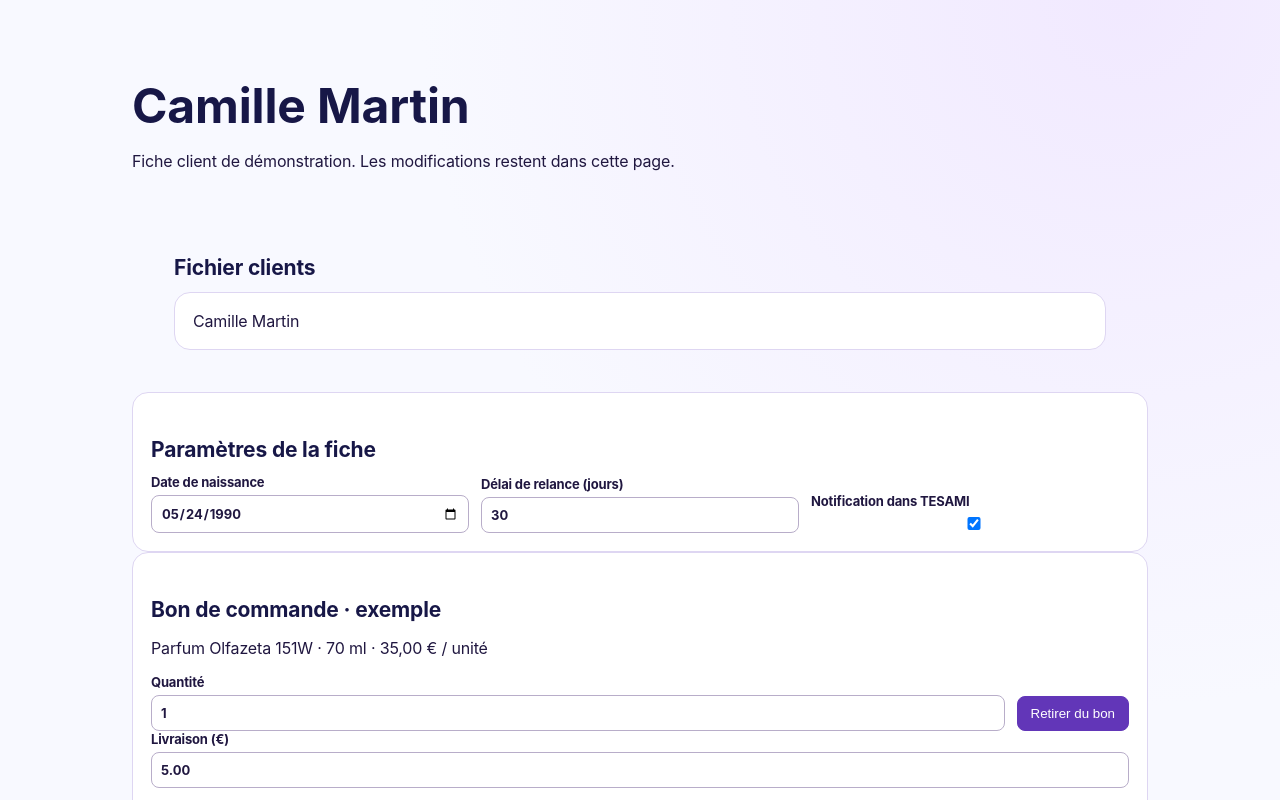
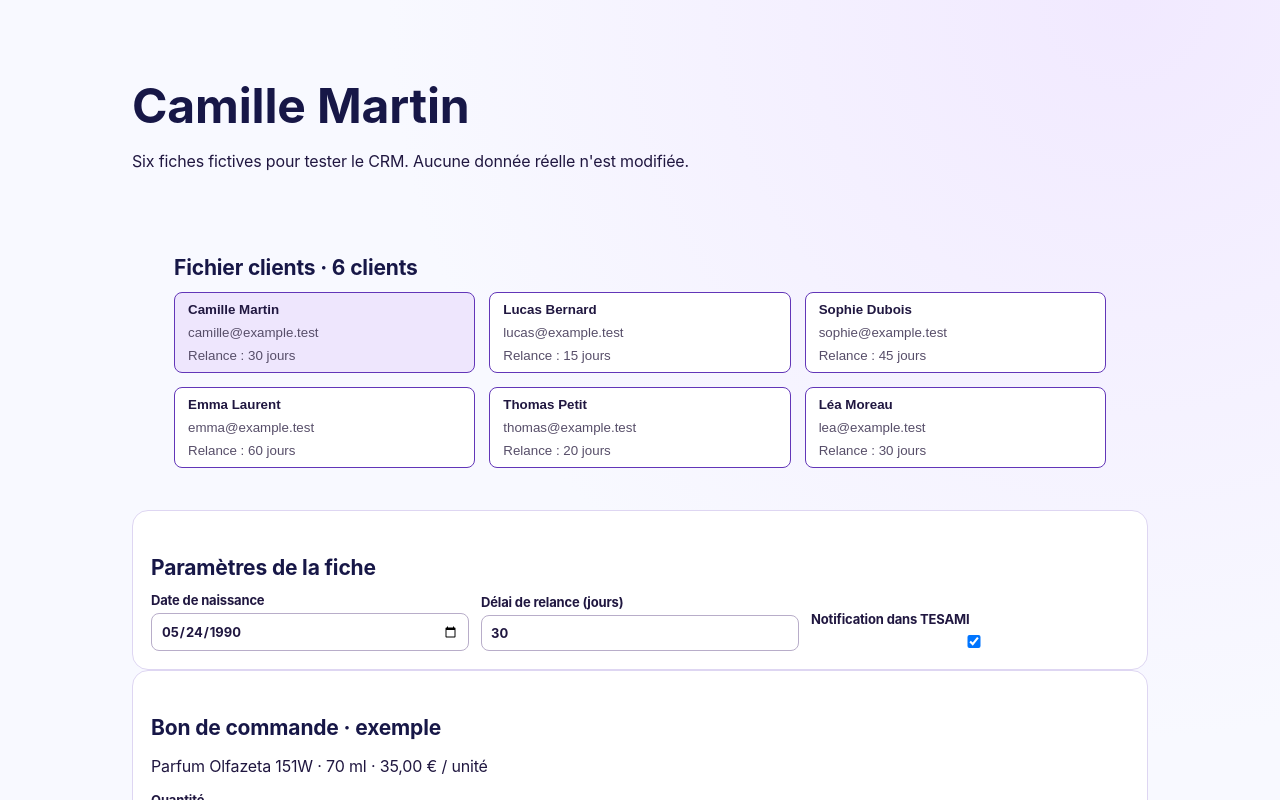
Before and after one commit to RUBYCORP95/Networkly-AI, a Next.js app: page /demo/crm in a window 1280 px wide. Shown: the top 800 px of the page. Built offline with nearby package versions, Linux system fonts and the light colour scheme.

Commit message:
Corriger l'affichage de six clients dans la démo CRM

```diff
--- a/app/demo/crm/page.js
+++ b/app/demo/crm/page.js
@@ -3,7 +3,6 @@
 import { useState } from "react";
 import { afterDays, demoSettings, formatDate, isDate, nextBirthday, parisDate } from "../../../lib/crm/dates.mjs";
 import { formatEuros, parseCents } from "../../../lib/crm/money.mjs";
-import CustomerList from "../../consultant/clients/CustomerList";
 import OrderReceipt from "../../consultant/clients/OrderReceipt";
 import styles from "../../consultant/consultant.module.css";
 
@@ -50,8 +49,16 @@ export default function CrmDemo() {
   const validDelay = /^\d{1,4}$/.test(delay) && Number(delay) > 0 && Number(delay) <= 3650;
   return <main className={styles.page}>
     <h1>{selectedClient.name}</h1>
-    <p>Fiche client de démonstration. Les modifications restent dans cette page.</p>
-    <CustomerList customers={[{ id: "camille-demo", name: sampleBuyer.name }]} demo />
+    <p>Six fiches fictives pour tester le CRM. Aucune donnée réelle n'est modifiée.</p>
+    <section><h2>Fichier clients · 6 clients</h2>
+      <div className={styles.cards}>{demoClients.map(customer =>
+        <button type="button" key={customer.id} className={styles.card}
+          aria-pressed={selectedId === customer.id} onClick={() => selectClient(customer.id)}
+          style={{ textAlign: "left", background: selectedId === customer.id ? "#eee6fd" : "white", color: "#201740" }}>
+          <strong>{customer.name}</strong><span>{customer.email}</span>
+          <span>Relance : {customer.delay} jours</span>
+        </button>)}</div>
+    </section>
     <section className={styles.panel} id="fiche-client">
       <h2>Paramètres de la fiche</h2>
       <div className={styles.form}>
```
